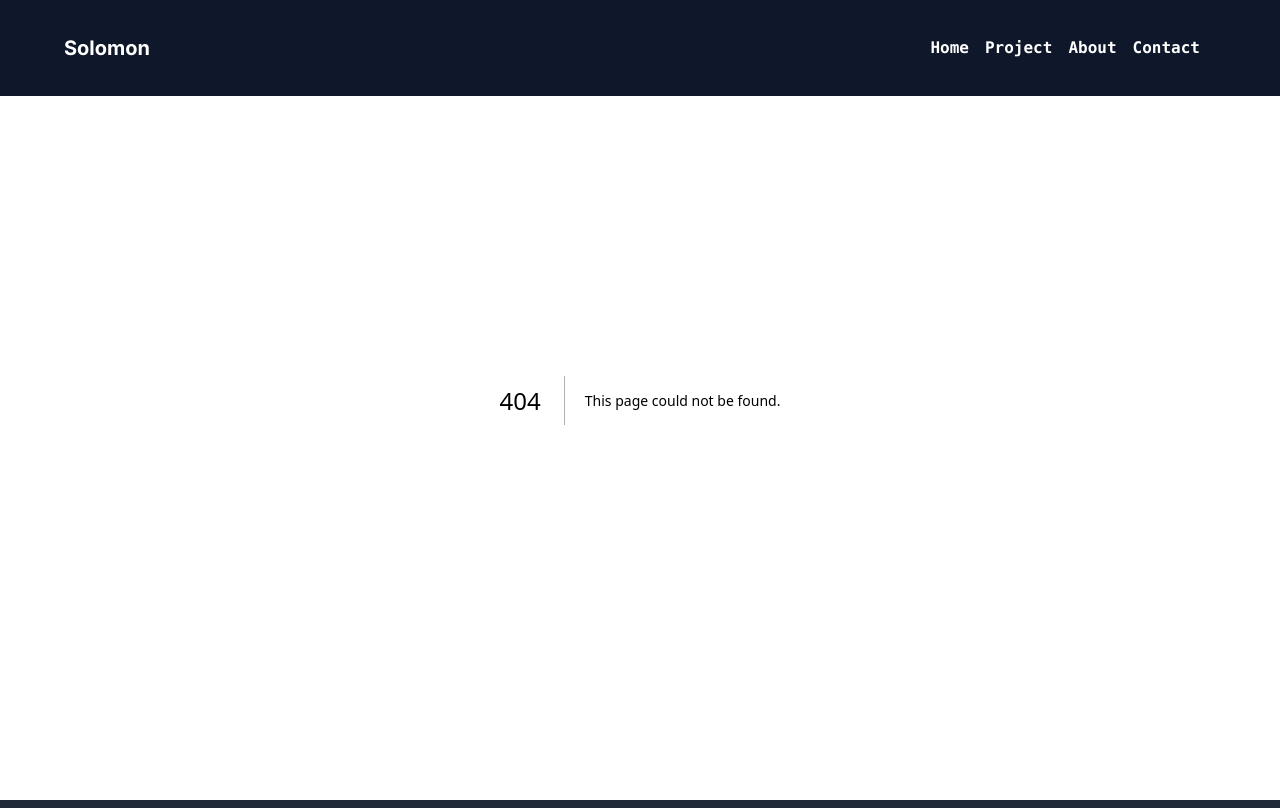
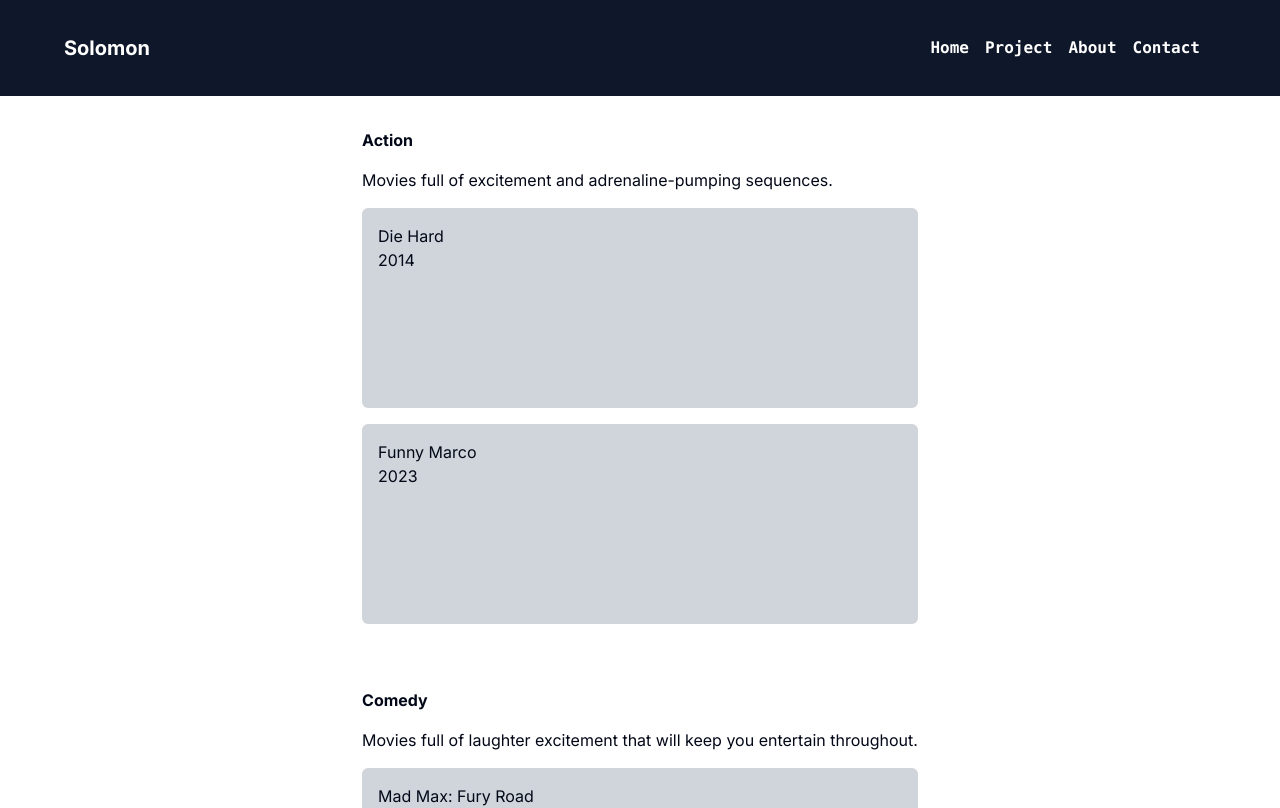
Before and after one commit to smileTheKing/myportfolio, a Next.js app: page /movie in a window 1280 px wide. Before the commit this address had no page. Shown: the top 808 px of the page. Built offline with nearby package versions, Linux system fonts and the light colour scheme.

Commit message:
minor bug updates

```diff
--- /dev/null
+++ b/app/movie/page.tsx
@@ -0,0 +1,15 @@
+
+
+///import AppMovie from '@/classProjects/MovieApp/App'
+//import ContainerComponent from '@/classProjects/MovieApp/component/ContainerComponent'
+import ContainerComponent from '@/classProjects/MovieApp/component/ContainerComponent'
+import React from 'react'
+
+export default function page  (){
+  return (
+    <main className=" min-h-screen flex flex-col items-center justify-start my-24 w-full">
+       <ContainerComponent/>
+    </main>
+
+  )
+}
```
